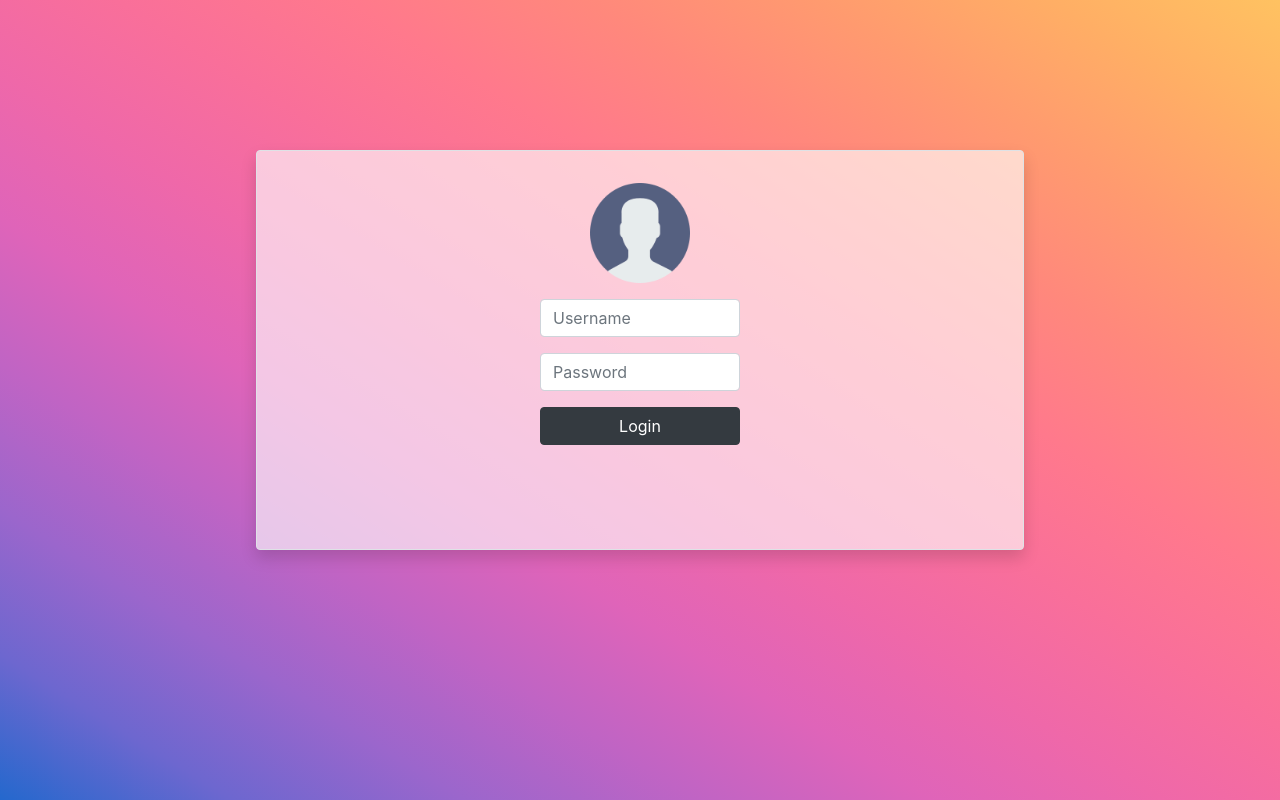
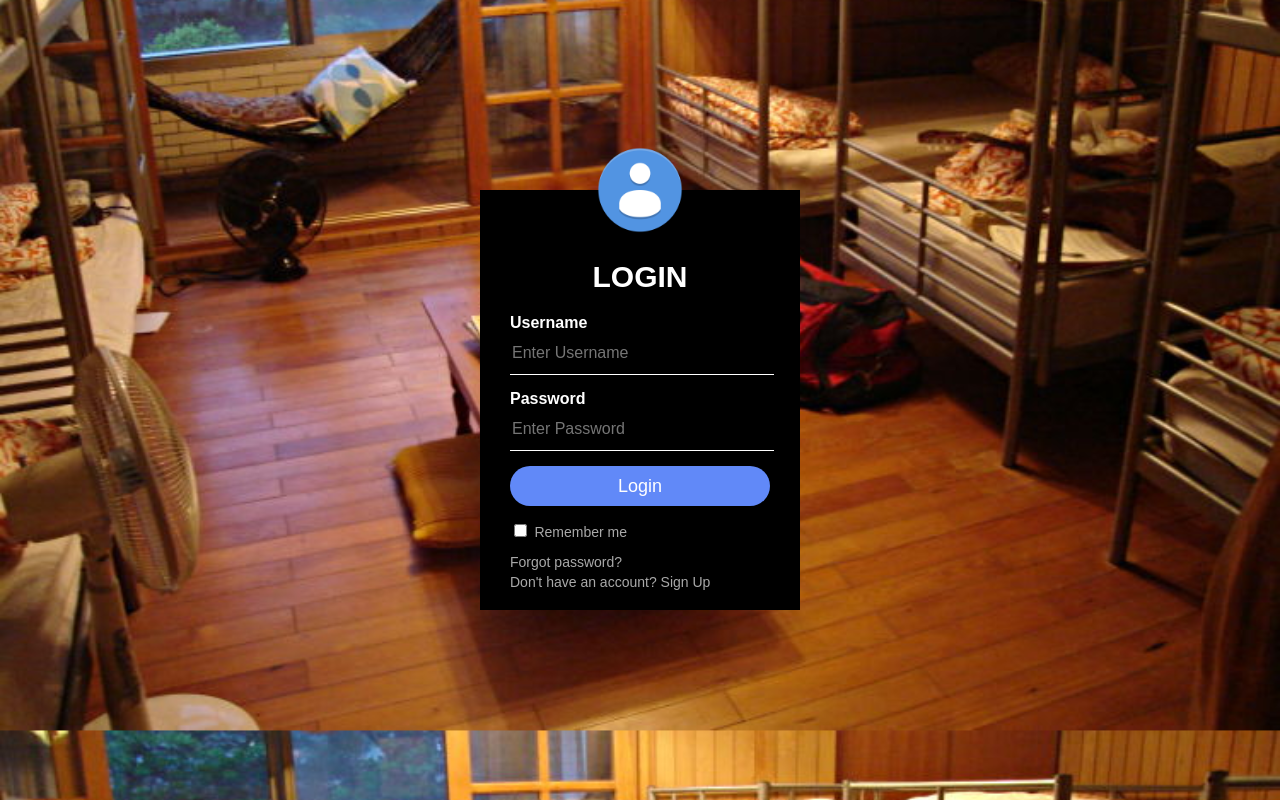
Before and after one commit to smsbuzz/Hostel_Management, a Django app: page /Student_login/ in a window 1280 px wide. Run offline with Django 3.2, Linux system fonts and the light colour scheme; some libraries are stand-ins or nearby versions.

Commit message:
added login page

```diff
--- a/Canhost/forms.py
+++ b/Canhost/forms.py
@@ -38,6 +38,7 @@ class RegistrationForm(forms.ModelForm):
             'student_name',
             'USN',
             'student_mbl_no',
+            'adress',
             'father_name',
             'father_mbl_no',
             'Branch',
--- a/Canhost/models.py
+++ b/Canhost/models.py
@@ -16,6 +16,7 @@ class Student(models.Model):
     gender_choices = [('M', 'Male'), ('F', 'Female')]
     student_name = models.CharField(max_length=200, null=True)
     student_mbl_no = models.PositiveIntegerField(default=None,null=True)
+    adress = models.CharField(max_length=256,default=None,null=True)
     father_name = models.CharField(max_length=200, null=True)
     father_mbl_no = models.PositiveIntegerField(default=None,null=True)
     USN = models.CharField(max_length=10, unique=True, null=True)
--- a/Canhost/views.py
+++ b/Canhost/views.py
@@ -63,8 +63,8 @@ def student_after_registration(request):
 def student_login(request):
     context = ''
     if request.method=='POST':
-        username = request.POST.get('username')
-        password = request.POST.get('password')
+        username = request.POST.get('Username')
+        password = request.POST.get('Password')
         student = authenticate(request,username = username,password = password)
         if student is not None:
             if student.is_warden:
--- /dev/null
+++ b/static/assets/css/login-css.css
@@ -0,0 +1,87 @@
+body {
+    margin: 0;
+    padding: 0;
+    background: url("img/Hostel4.jpg");
+    background-position: center;
+    background-size: cover;
+    font-family: sans-serif;
+    height: 500px;
+}
+
+.login-box {
+    width: 320px;
+    height: 420px;
+    background: black;
+    color: white;
+    top: 50%;
+    left: 50%;
+    position: absolute;
+    transform: translate(-50%, -50%);
+    box-sizing: border-box;
+    padding: 70px 30px;
+}
+
+.avatar {
+    width: 100px;
+    height: 100px;
+    position: absolute;
+    top: -50px;
+    left: calc(50% - 50px);
+}
+
+h1 {
+    margin: 0;
+    padding: 0 0 20px;
+    text-align: center;
+    font-size: 30px;
+}
+
+.login-box p {
+    margin: 0;
+    padding: 0;
+    font-weight: bold;
+}
+
+.abc {
+    width: 100%;
+    margin-bottom: 15px;
+}
+
+.login-box input[type="text"],
+input[type="password"] {
+    border: none;
+    border-bottom: 1px solid #fff;
+    background: transparent;
+    outline: none;
+    height: 40px;
+    color: #fff;
+    font-size: 16px;
+}
+
+.login-box input[type="submit"] {
+    border: none;
+    outline: none;
+    height: 40px;
+    background-color: #6189f8;
+    color: #fff;
+    font-size: 18px;
+    border-radius: 20px;
+}
+
+.login-box input[type="submit"]:hover {
+    cursor: pointer;
+    background-color: #3665e6;
+}
+
+.checkbox {
+    font-size: 14px;
+    margin-bottom: 15px;
+    color: darkgrey;
+}
+
+.login-box a {
+    text-decoration: none;
+    font-size: 14px;
+    line-height: 20px;
+    color: darkgrey;
+}
--- a/templates/Login.html
+++ b/templates/Login.html
@@ -1,29 +1,31 @@
 <!DOCTYPE html>
-<html>
 {% load static %}
+<html lang="en">
+    <head>
+        <meta charset="UTF-8">
+        <title>Login</title>
+        <link rel="stylesheet" href="{% static 'assets/css/login-css.css'  %}">
 
-<head>
-    <meta charset="utf-8">
-    <meta name="viewport" content="width=device-width, initial-scale=1.0, shrink-to-fit=no">
-    <title>Login</title>
-    <link rel="stylesheet" href="{% static 'assets/bootstrap/css/bootstrap.min.css' %}">
-    <link rel="stylesheet" href="{% static 'assets/css/styles.min.css' %}">
-</head>
+    </head>
+    <body>
 
-<body>
-    <div class="body" style="padding-top: 150px;">
-        <div class="border rounded shadow login-center">
-            <form style="padding-top: 32px;" method="post">
-                {%csrf_token%}
-                <div class="form-group text-center"><img class="img-fluid" style="width: 100px;" src="{% static 'assets/img/default.png' %}"></div>
-                <div class="form-group d-flex justify-content-center"><input class="form-control" type="text" style="width: 200px;" placeholder="Username" name="username"></div>
-                <div class="form-group d-flex justify-content-center"><input class="form-control" type="password" style="width: 200px;" placeholder="Password" name="password"></div>
-                <div class="form-group d-flex justify-content-center"><button class="btn btn-dark" style="width: 200px;" type="submit">Login</button></div>
-            </form>
+        <div class="login-box">
+            <img src="{% static 'assets/img/avatar-default-icon.png' %}" class="avatar">
+                <h1>LOGIN</h1>
+                <form method="post">
+                    {% csrf_token %}
+                    <p>Username</p>
+                    <input class="abc" type="text" name="Username" placeholder="Enter Username">
+                    <p>Password</p>
+                    <input class="abc" type="password" name="Password" placeholder="Enter Password"><br>
+                    <input class="abc" type="submit" name="" value="Login"><br>
+                    <input class="checkbox" type="checkbox" id="remember-me" name="remember" value="Yes">
+                    <label class="checkbox" for="remember-me"> Remember me</label><br>
+                    <a href="#">Forgot password? </a><br>
+                    <a href="{% url 'Canhost:signup' %}">Don't have an account? Sign Up</a>
+
+                </form>
         </div>
-    </div>
-    <script src="{% static 'assets/js/jquery.min.js'%} "></script>
-    <script src="{% static 'assets/bootstrap/js/bootstrap.min.js' %}"></script>
-</body>
 
+    </body>
 </html>
```
Also changed, not shown: Canhost/migrations/0003_student_adress.py (added), db.sqlite3, static/assets/css/img/Hostel4.jpg (added), static/assets/img/avatar-default-icon.png (added).
